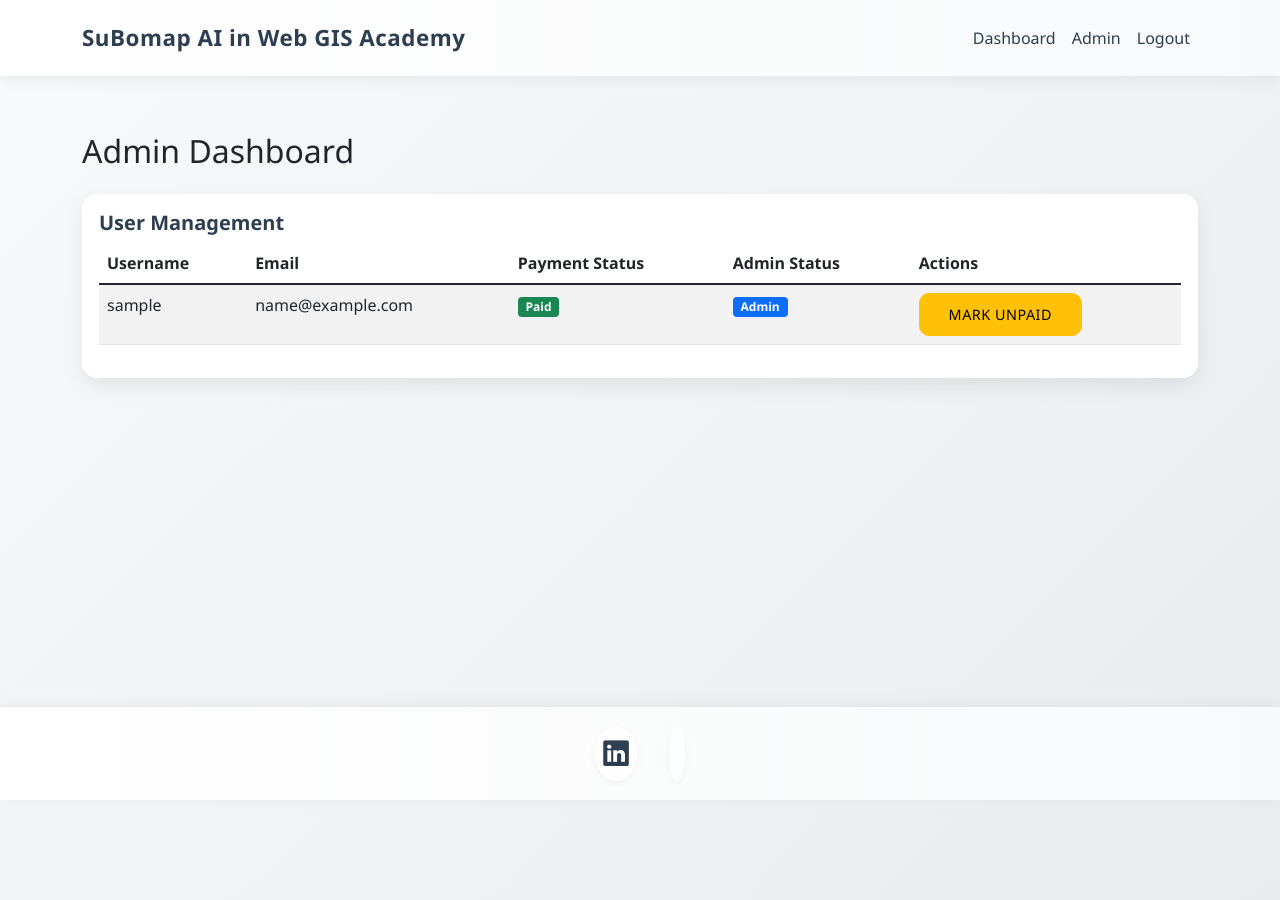
After one commit to Brianoysters/aiweb, a Flask app: page /admin in a window 1280 px wide. The commit adds this page. Run offline with Flask 3, Linux system fonts and the light colour scheme; a user stored in the database is signed in; tables that the repository leaves empty hold one stand-in row (values such as "Sample post"); some libraries are stand-ins or nearby versions.

Commit message:
Add admin and payment status functionality

```diff
--- a/app.py
+++ b/app.py
@@ -9,6 +9,7 @@ from reportlab.lib.pagesizes import letter
 from reportlab.lib.units import inch
 from flask_migrate import Migrate
 from config import Config
+from functools import wraps
 
 app = Flask(__name__)
 app.config.from_object(Config)
@@ -25,7 +26,9 @@ class User(UserMixin, db.Model):
     id = db.Column(db.Integer, primary_key=True)
     username = db.Column(db.String(80), unique=True, nullable=False)
     email = db.Column(db.String(120), unique=True, nullable=False)
-    password_hash = db.Column(db.String(255), nullable=False)  # Increased length to 255
+    password_hash = db.Column(db.String(255), nullable=False)
+    is_admin = db.Column(db.Boolean, default=False)
+    is_paid = db.Column(db.Boolean, default=False)
     progress = db.relationship('Progress', backref='user', lazy=True)
     quiz_results = db.relationship('QuizResult', backref='user', lazy=True)
 
@@ -317,6 +320,42 @@ def download_certificate():
         except Exception as e:
             app.logger.error(f"Error cleaning up temporary file: {e}")
 
+def admin_required(f):
+    @wraps(f)
+    def decorated_function(*args, **kwargs):
+        if not current_user.is_authenticated or not current_user.is_admin:
+            flash('You do not have permission to access this page')
+            return redirect(url_for('index'))
+        return f(*args, **kwargs)
+    return decorated_function
+
+@app.route('/admin')
+@login_required
+@admin_required
+def admin_dashboard():
+    users = User.query.all()
+    return render_template('admin/dashboard.html', users=users)
+
+@app.route('/admin/user/<int:user_id>/toggle_payment', methods=['POST'])
+@login_required
+@admin_required
+def toggle_payment_status(user_id):
+    user = User.query.get_or_404(user_id)
+    user.is_paid = not user.is_paid
+    db.session.commit()
+    flash(f'Payment status for {user.username} has been updated')
+    return redirect(url_for('admin_dashboard'))
+
+@app.route('/admin/user/<int:user_id>/make_admin', methods=['POST'])
+@login_required
+@admin_required
+def make_admin(user_id):
+    user = User.query.get_or_404(user_id)
+    user.is_admin = True
+    db.session.commit()
+    flash(f'{user.username} has been made an admin')
+    return redirect(url_for('admin_dashboard'))
+
 if __name__ == '__main__':
     with app.app_context():
         db.create_all()
--- /dev/null
+++ b/templates/admin/dashboard.html
@@ -0,0 +1,60 @@
+{% extends "base.html" %}
+
+{% block content %}
+<div class="container">
+    <h2 class="mb-4">Admin Dashboard</h2>
+
+    <div class="card">
+        <div class="card-body">
+            <h5 class="card-title">User Management</h5>
+            <div class="table-responsive">
+                <table class="table table-striped">
+                    <thead>
+                        <tr>
+                            <th>Username</th>
+                            <th>Email</th>
+                            <th>Payment Status</th>
+                            <th>Admin Status</th>
+                            <th>Actions</th>
+                        </tr>
+                    </thead>
+                    <tbody>
+                        {% for user in users %}
+                        <tr>
+                            <td>{{ user.username }}</td>
+                            <td>{{ user.email }}</td>
+                            <td>
+                                {% if user.is_paid %}
+                                <span class="badge bg-success">Paid</span>
+                                {% else %}
+                                <span class="badge bg-danger">Unpaid</span>
+                                {% endif %}
+                            </td>
+                            <td>
+                                {% if user.is_admin %}
+                                <span class="badge bg-primary">Admin</span>
+                                {% else %}
+                                <span class="badge bg-secondary">User</span>
+                                {% endif %}
+                            </td>
+                            <td>
+                                <form action="{{ url_for('toggle_payment_status', user_id=user.id) }}" method="POST" class="d-inline">
+                                    <button type="submit" class="btn btn-sm {% if user.is_paid %}btn-warning{% else %}btn-success{% endif %}">
+                                        {% if user.is_paid %}Mark Unpaid{% else %}Mark Paid{% endif %}
+                                    </button>
+                                </form>
+                                {% if not user.is_admin %}
+                                <form action="{{ url_for('make_admin', user_id=user.id) }}" method="POST" class="d-inline">
+                                    <button type="submit" class="btn btn-sm btn-info">Make Admin</button>
+                                </form>
+                                {% endif %}
+                            </td>
+                        </tr>
+                        {% endfor %}
+                    </tbody>
+                </table>
+            </div>
+        </div>
+    </div>
+</div>
+{% endblock %}
--- a/templates/base.html
+++ b/templates/base.html
@@ -187,6 +187,11 @@
                     <li class="nav-item">
                         <a class="nav-link" href="{{ url_for('dashboard') }}">Dashboard</a>
                     </li>
+                    {% if current_user.is_admin %}
+                    <li class="nav-item">
+                        <a class="nav-link" href="{{ url_for('admin_dashboard') }}">Admin</a>
+                    </li>
+                    {% endif %}
                     <li class="nav-item">
                         <a class="nav-link" href="{{ url_for('logout') }}">Logout</a>
                     </li>
```
Also changed, not shown: make_admin.py (added, +15 -0 lines), migrations/versions/add_admin_and_payment.py (added, +34 -0 lines), migrations/versions/add_admin_payment_fields.py (added, +34 -0 lines), migrations/versions/add_payment_status.py (added, +34 -0 lines), templates/dashboard.html (+7 -0 lines).
